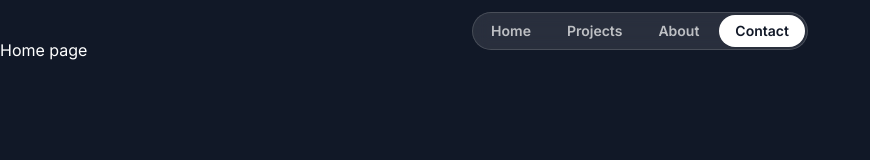
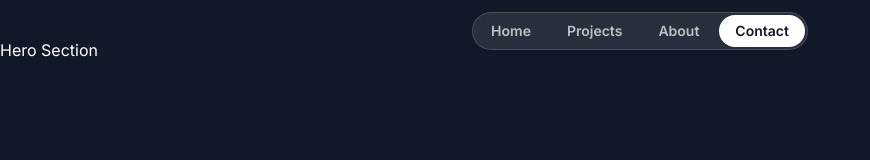
Before and after one commit to TiagoCoder2022/designer-portfolio, a Next.js app: page / in a window 1280 px wide. Shown: the top 160 px of the page, without its empty margins (0-870 px from the left). Built offline with nearby package versions, Linux system fonts and the light colour scheme; a web font is replaced by a local one.

Commit message:
feat: add hero section to main page

```diff
--- a/src/app/page.tsx
+++ b/src/app/page.tsx
@@ -1,10 +1,11 @@
 import { Header } from "@/sections/Header";
+import { HeroSection } from "@/sections/Hero";
 
 export default function Home() {
   return (
     <div>
       <Header />
-      <h1>Home page</h1>
+      <HeroSection />
     </div>
   );
 }
```
